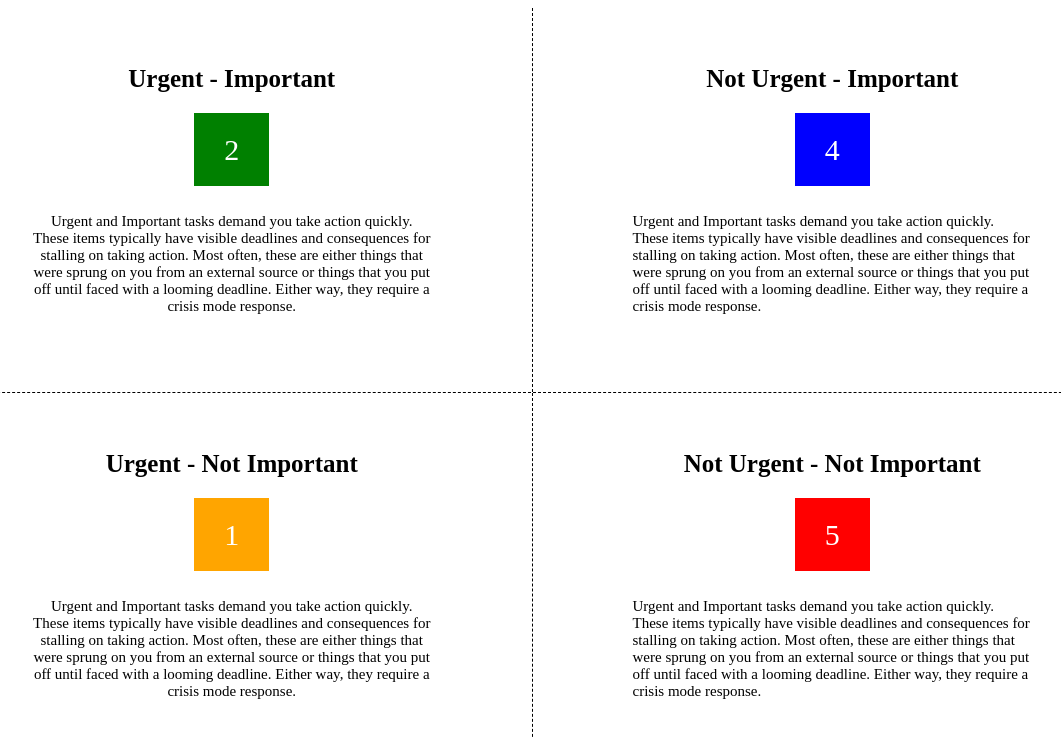
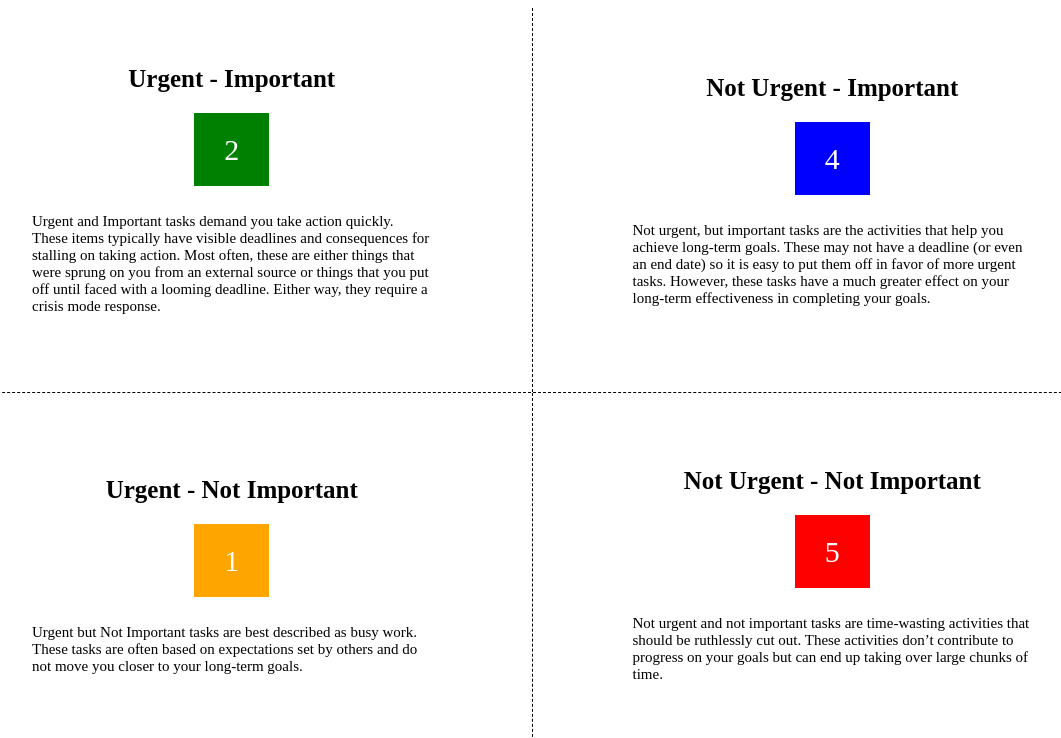
Before and after one commit to yasinbordbar/eisenhower-matrix, a Next.js app: page / in a window 1280 px wide. Shown: the top 738 px of the page, without its empty margins (108-1169 px from the left). Built offline with nearby package versions, Linux system fonts and the light colour scheme.

Commit message:
Update descriptions

```diff
--- a/pages/index.tsx
+++ b/pages/index.tsx
@@ -56,12 +56,7 @@ const Home: NextPage = () => {
           title="Not Urgent - Important"
           counter={4}
           counterColor="blue"
-          description="Urgent and Important tasks demand you take action quickly. These
-            items typically have visible deadlines and consequences for stalling
-            on taking action. Most often, these are either things that were
-            sprung on you from an external source or things that you put off
-            until faced with a looming deadline. Either way, they require a
-            crisis mode response."
+          description="Not urgent, but important tasks are the activities that help you achieve long-term goals. These may not have a deadline (or even an end date) so it is easy to put them off in favor of more urgent tasks. However, these tasks have a much greater effect on your long-term effectiveness in completing your goals."
         />
       </div>
       <div className={styles.row}>
@@ -70,24 +65,14 @@ const Home: NextPage = () => {
           title="Urgent - Not Important"
           counter={1}
           counterColor="orange"
-          description="Urgent and Important tasks demand you take action quickly. These
-            items typically have visible deadlines and consequences for stalling
-            on taking action. Most often, these are either things that were
-            sprung on you from an external source or things that you put off
-            until faced with a looming deadline. Either way, they require a
-            crisis mode response."
+          description="Urgent but Not Important tasks are best described as busy work. These tasks are often based on expectations set by others and do not move you closer to your long-term goals."
         />
         <Quadrant
           url="urgent-not-important"
           title="Not Urgent - Not Important"
           counter={5}
           counterColor="red"
-          description="Urgent and Important tasks demand you take action quickly. These
-            items typically have visible deadlines and consequences for stalling
-            on taking action. Most often, these are either things that were
-            sprung on you from an external source or things that you put off
-            until faced with a looming deadline. Either way, they require a
-            crisis mode response."
+          description="Not urgent and not important tasks are time-wasting activities that should be ruthlessly cut out. These activities don’t contribute to progress on your goals but can end up taking over large chunks of time."
         />
       </div>
     </div>
--- a/styles/Home.module.css
+++ b/styles/Home.module.css
@@ -22,7 +22,6 @@
 
 .row .center:first-child{
   border-right: 1px dashed  black;
-  text-align: center !important;
 }
 
 .center{
```
